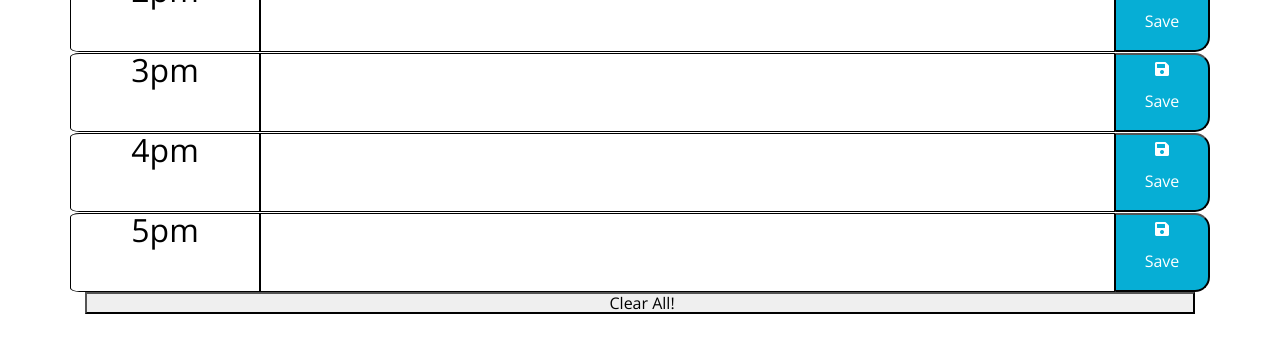
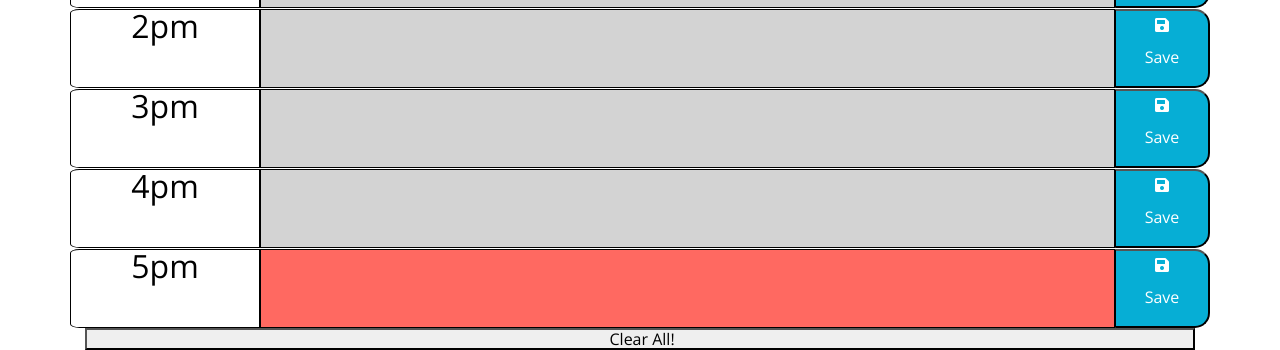
Before and after one commit to Mattrix01/Work-Day-Planner, a plain HTML site: page index.html in a window 1280 px wide. Shown: the part 728-1078 px from the top of the page. Before the commit the page ends 1042 px from the top, so only its background shows below. Drawn offline with nearby package versions, Linux system fonts and the light colour scheme; the site is published under a folder, as on GitHub Pages, so addresses that start at the root find nothing; some icons are missing.

Commit message:
styling issue fixed

```diff
--- a/index.html
+++ b/index.html
@@ -112,6 +112,6 @@
 
     <script src="https://cdnjs.cloudflare.com/ajax/libs/jquery/3.2.1/jquery.min.js"></script>
     <script src="https://cdnjs.cloudflare.com/ajax/libs/moment.js/2.24.0/moment.min.js"></script>
-    <script src="/Assets/JS/script.js"></script>
+    <script src="./Assets/JS/script.js"></script>
   </body>
 </html>
```
